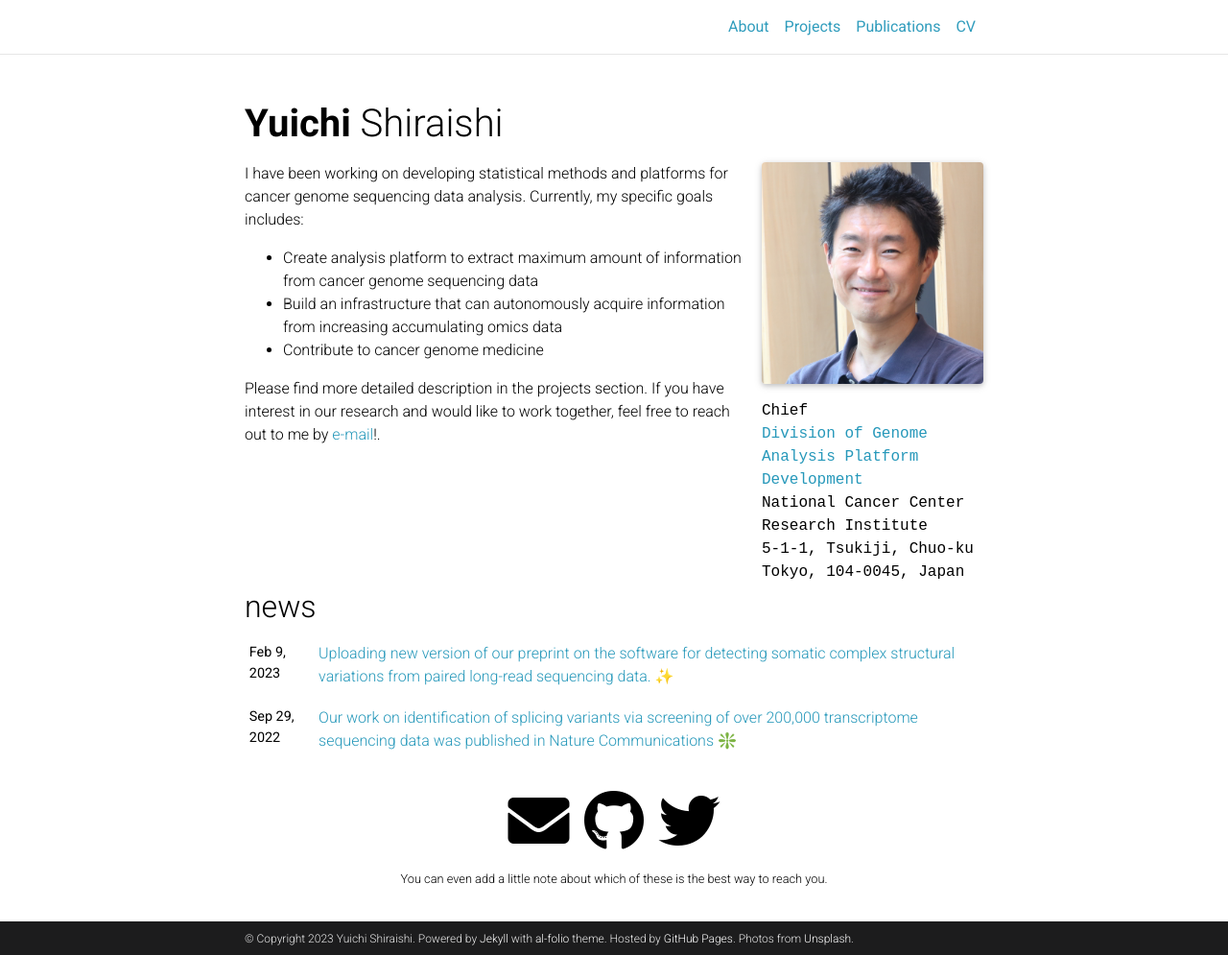
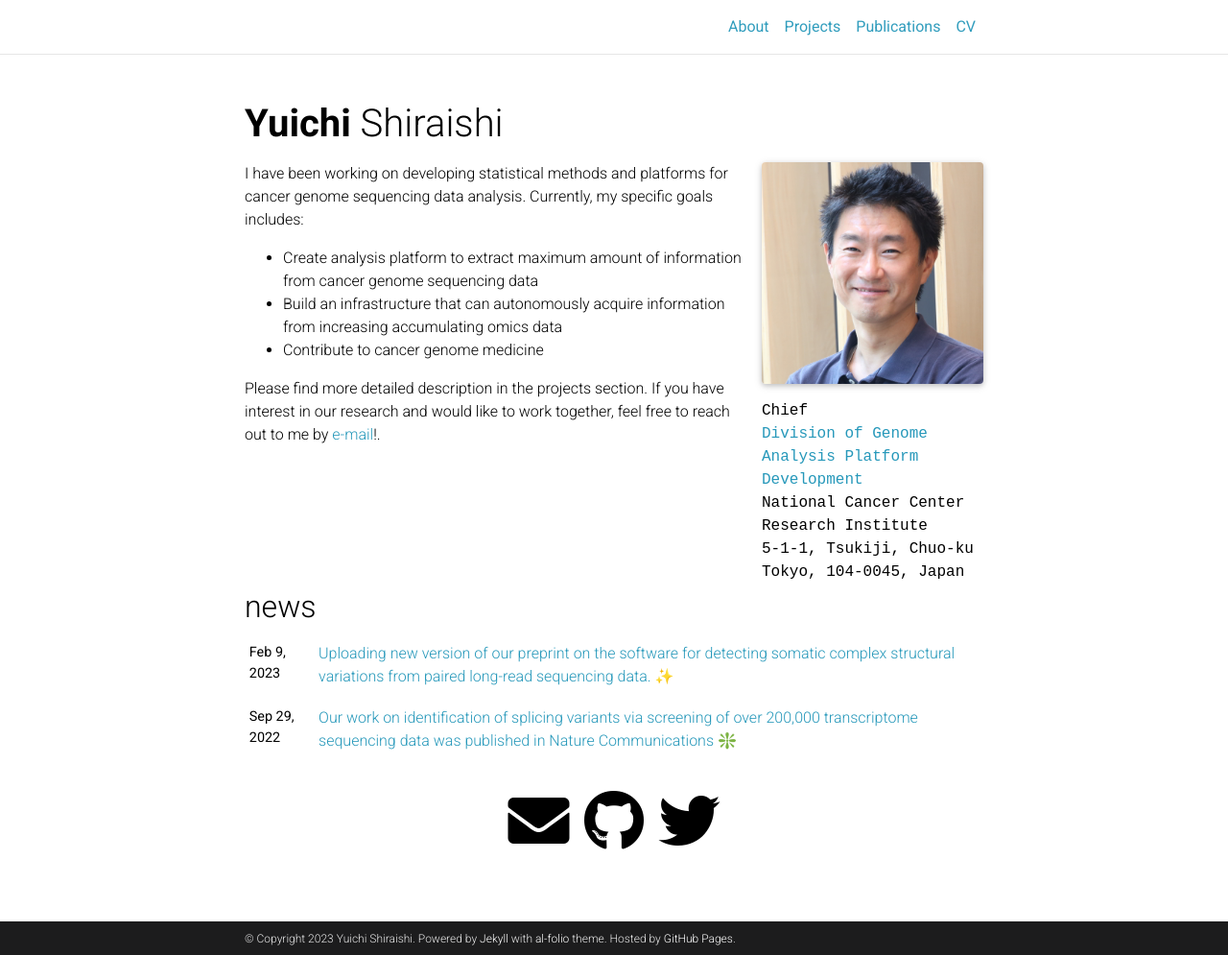
Before and after one commit to friend1ws/friend1ws.github.io, a Jekyll site: the page built from _pages/about.md, in a window 1280 px wide and 995 px high. Shown: the whole window at 96% size. Built offline with Jekyll 4.4.1, drawn with Linux system fonts in a browser that asks for light colours; full-size pictures stand in for the smaller copies a plugin makes; emoji names are drawn with the system emoji font; comment, search, counter and statistics services are not loaded; a style sheet for code colours, icons or effects is not loaded.

Commit message:
modified about.md

```diff
--- a/_config.yml
+++ b/_config.yml
@@ -12,7 +12,6 @@
 footer_text: >
   Powered by <a href="https://jekyllrb.com/" target="_blank">Jekyll</a> with <a href="https://github.com/alshedivat/al-folio">al-folio</a> theme.
   Hosted by <a href="https://pages.github.com/" target="_blank">GitHub Pages</a>.
-  Photos from <a href="https://unsplash.com" target="_blank">Unsplash</a>.
 keywords: jekyll, jekyll-theme, academic-website, portfolio-website  # add your own keywords or leave empty
 
 lang: en # the language of your site (for example: en, fr, cn, ru, etc.)
@@ -100,7 +99,6 @@
 discord_id: # your discord id (18-digit unique numerical identifier)
 
 contact_note: >
-  You can even add a little note about which of these is the best way to reach you.
 
 # -----------------------------------------------------------------------------
 # Analytics and search engine verification
```
Also changed, not shown: _pages/cv.md (+1 -1 lines).
